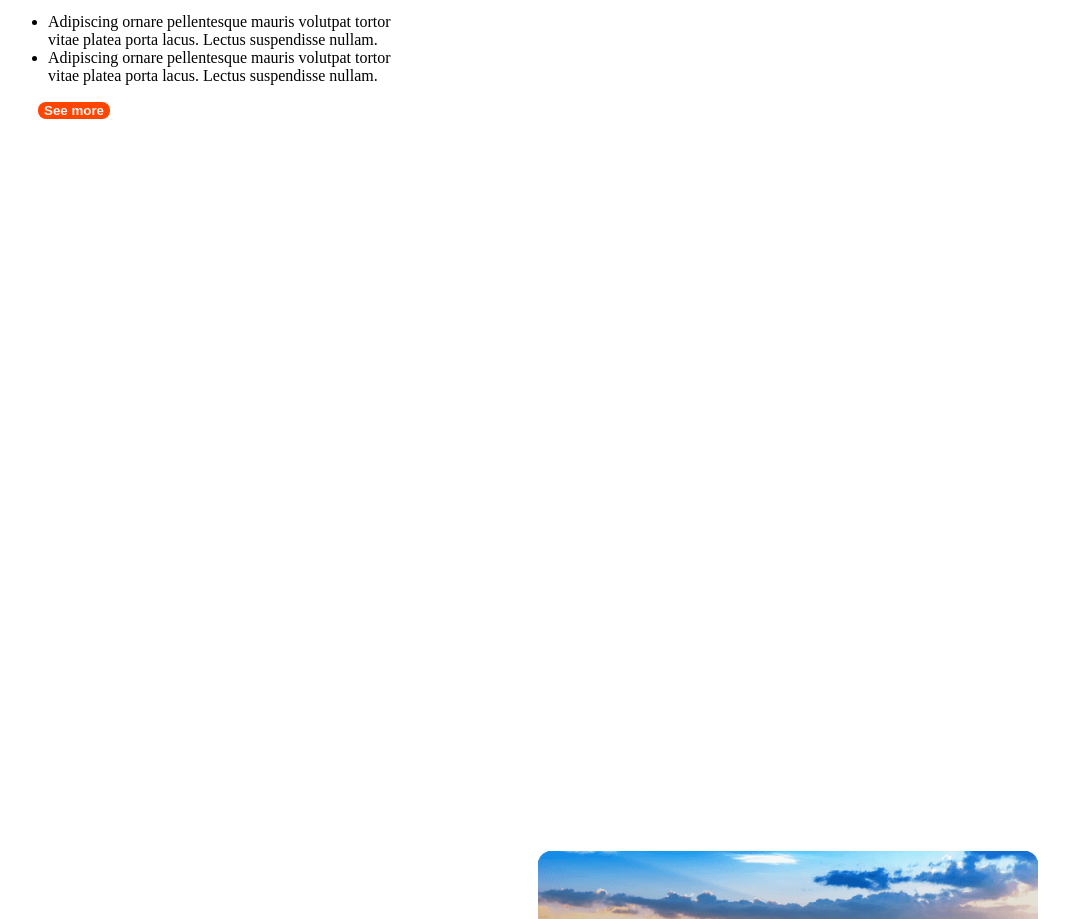
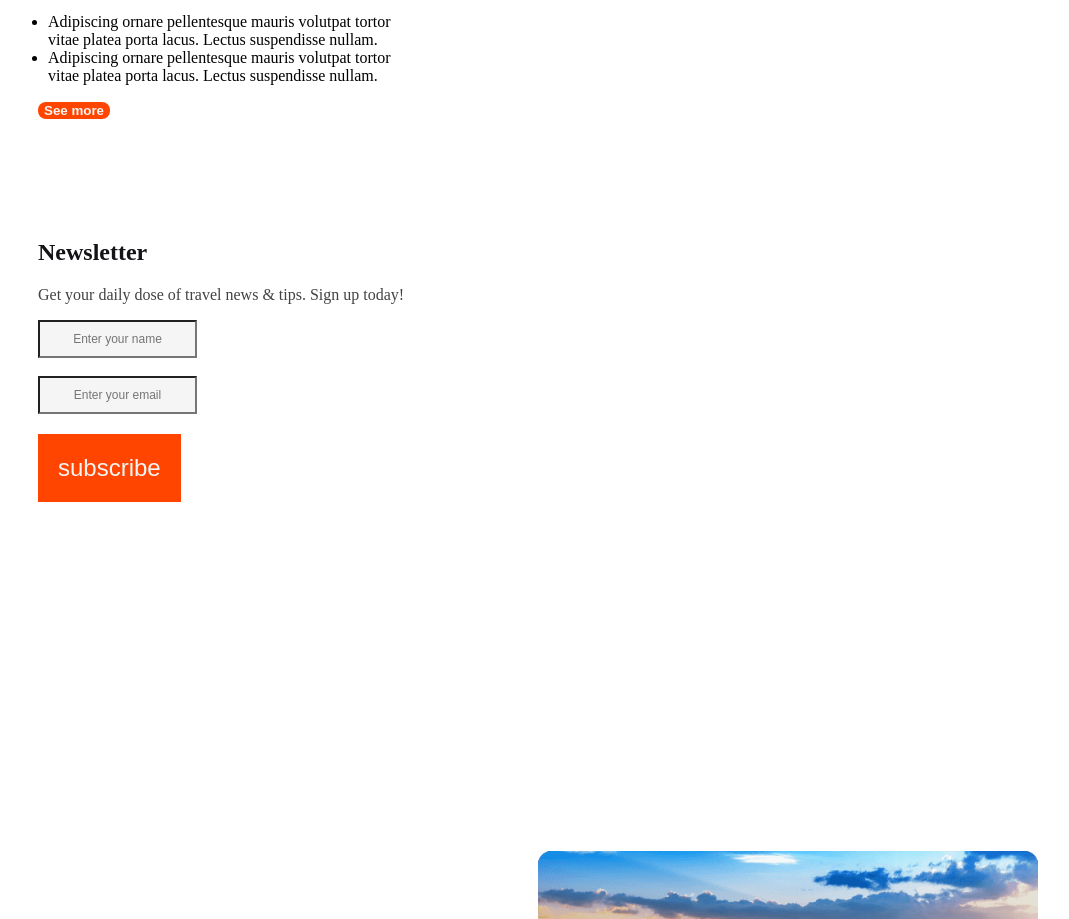
Before and after one commit to Alpha123-B/assignment-2, a plain HTML site: page index.html in a window 1280 px wide. Shown: the part 3549-4468 px from the top of the page, without its empty margins (70-1139 px from the left). Drawn offline with Linux system fonts and the light colour scheme.

Commit message:
new section

```diff
--- a/index.html
+++ b/index.html
@@ -141,6 +141,33 @@
             </div>
             <button class="btn">See more</button>
         </section>
+        <section class="mimu">
+            <div class="geb">
+                <h1 class="g">Newsletter</h1>
+                <p class="e">Get your daily dose of travel news & tips. Sign up today!</p>
+                <form class="form">
+                    <label for="Enter your name">
+                     <input class="for" type="Enter your name" id="Enter your name"
+                     placeholder="Enter your name">
+                     <br>
+                     <br>
+                     <label for="Enter your email">
+                        <input class="for" type="Enter your email" id="Enter your email"
+                        placeholder="Enter your email">
+
+
+                    </label>
+
+                </form>
+              <div>
+                <button class="ton">subscribe</button>
+              </div>
+            </div>
+            <div class="mash">
+                <img width="500px" src="Images/Rectangle 8 (1).png" alt="">
+
+            </div>
+        </section>
 
     </main>
     <footer>
--- a/style/clr.css
+++ b/style/clr.css
@@ -201,3 +201,40 @@ header{
     border:none;
     margin-left: 100px;
   }
+  .mimu{
+    border-radius: 8px;
+    border-color: orangered;
+  }
+  .mimu .g{
+    color: #131318;
+    font-size: 24px;
+  }
+  .mimu .e{
+    color: #424242;
+  }
+  .mimu .geb{
+    margin-left: 100px;
+    padding-top: 100px;
+  }
+  .mimu .for{
+     background-color:whitesmoke ;
+     font-size: 12px;
+     font-weight: 500;
+     padding: 10px 0px 10px 0px;
+     text-align: center;
+  }
+  .mimu .ton{
+    background-color: orangered;
+    margin: 20px 0px 0px 0px;
+    padding: 20px;
+    color: whitesmoke;
+    font-weight: 500;
+    border: none;
+    font-size: 24px;
+
+  }
+  .mimu .mash{
+    position: absolute;
+    top:620%;
+    padding-left: 600px;
+  }
```
